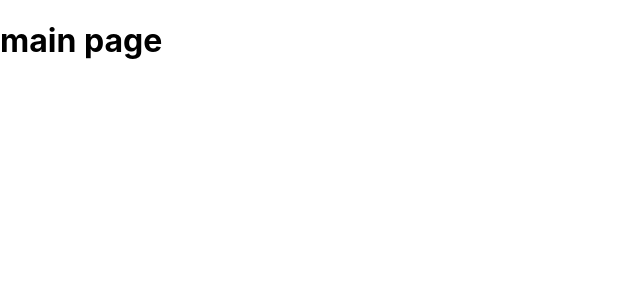
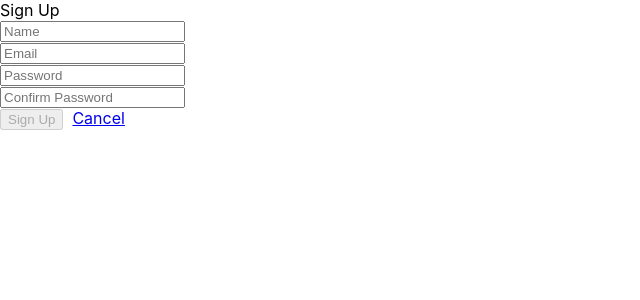
Before and after one commit to AJS3993/pizza-time, a React (Create React App) app: page /signup in a window 1280 px wide. Shown: the top 300 px of the page, without its empty margins (0-640 px from the left). Built offline with nearby package versions, Linux system fonts and the light colour scheme.

Commit message:
authentication done

```diff
--- a/src/components/NavBar/NavBar.jsx
+++ b/src/components/NavBar/NavBar.jsx
@@ -1,26 +1,29 @@
-import React from 'react';
-import { Link } from 'react-router-dom';
-import './NavBar.css';
+import React from "react";
+import { Link } from "react-router-dom";
+import "./NavBar.css";
 
-const NavBar = (props) => {
-  let nav = props.user ?
+const NavBar = props => {
+  let nav = props.user ? (
     <div>
-      <Link to='' className='NavBar-link' onClick={props.handleLogout}>LOG OUT</Link>
+      <Link to="" className="NavBar-link" onClick={props.handlelogout}>
+        LOG OUT
+      </Link>
       &nbsp;&nbsp;|&nbsp;&nbsp;&nbsp;
-      <span className='NavBar-welcome'>WELCOME, {props.user.name}</span>
+      <span className="NavBar-welcome">WELCOME, {props.user.name}</span>
     </div>
-    :
+  ) : (
     <div>
-      <Link to='/login' className='NavBar-link'>LOG IN</Link>
+      <Link to="/login" className="NavBar-link">
+        LOG IN
+      </Link>
       &nbsp;&nbsp;|&nbsp;&nbsp;
-      <Link to='/signup' className='NavBar-link'>SIGN UP</Link>
-    </div>;
-
-  return (
-    <div className='NavBar'>
-      {nav}
+      <Link to="/signup" className="NavBar-link">
+        SIGN UP
+      </Link>
     </div>
   );
+
+  return <div className="NavBar">{nav}</div>;
 };
 
 export default NavBar;
--- a/src/components/SignupForm/SignupForm.jsx
+++ b/src/components/SignupForm/SignupForm.jsx
@@ -0,0 +1,114 @@
+import React, { Component } from "react";
+import { Link } from "react-router-dom";
+import userService from "../../utils/userService";
+
+class SignupForm extends Component {
+  state = {
+    name: "",
+    email: "",
+    password: "",
+    passwordConf: ""
+  };
+
+  handleChange = e => {
+    this.props.updateMessage("");
+    this.setState({
+      // Using ES2015 Computed Property Names
+      [e.target.name]: e.target.value
+    });
+  };
+
+  handleSubmit = async e => {
+    e.preventDefault();
+    try {
+      await userService.signup(this.state);
+      // let <App> know a user has signedup
+      this.props.handleSignuporLogin();
+      // Successfully signed up - show GamePage
+      this.props.history.push("/");
+    } catch (err) {
+      // Invalid user data (probably duplicate email)
+      this.props.updateMessage(err.message);
+    }
+  };
+
+  isFormInvalid() {
+    return !(
+      this.state.name &&
+      this.state.email &&
+      this.state.password === this.state.passwordConf
+    );
+  }
+
+  render() {
+    return (
+      <div>
+        <header className="header-footer">Sign Up</header>
+        <form className="form-horizontal" onSubmit={this.handleSubmit}>
+          <div className="form-group">
+            <div className="col-sm-12">
+              <input
+                type="text"
+                className="form-control"
+                placeholder="Name"
+                value={this.state.name}
+                name="name"
+                onChange={this.handleChange}
+              />
+            </div>
+          </div>
+          <div className="form-group">
+            <div className="col-sm-12">
+              <input
+                type="email"
+                className="form-control"
+                placeholder="Email"
+                value={this.state.email}
+                name="email"
+                onChange={this.handleChange}
+              />
+            </div>
+          </div>
+          <div className="form-group">
+            <div className="col-sm-12">
+              <input
+                type="password"
+                className="form-control"
+                placeholder="Password"
+                value={this.state.password}
+                name="password"
+                onChange={this.handleChange}
+              />
+            </div>
+          </div>
+          <div className="form-group">
+            <div className="col-sm-12">
+              <input
+                type="password"
+                className="form-control"
+                placeholder="Confirm Password"
+                value={this.state.passwordConf}
+                name="passwordConf"
+                onChange={this.handleChange}
+              />
+            </div>
+          </div>
+          <div className="form-group">
+            <div className="col-sm-12 text-center">
+              <button
+                className="btn btn-default"
+                disabled={this.isFormInvalid()}
+              >
+                Sign Up
+              </button>
+              &nbsp;&nbsp;
+              <Link to="/">Cancel</Link>
+            </div>
+          </div>
+        </form>
+      </div>
+    );
+  }
+}
+
+export default SignupForm;
--- a/src/index.js
+++ b/src/index.js
@@ -1,10 +1,16 @@
-import React from 'react';
-import ReactDOM from 'react-dom';
-import './index.css';
-import App from './pages/App/App';
-import * as serviceWorker from './serviceWorker';
+import React from "react";
+import ReactDOM from "react-dom";
+import "./index.css";
+import App from "./pages/App/App";
+import * as serviceWorker from "./serviceWorker";
+import { BrowserRouter as Router, Route } from "react-router-dom";
 
-ReactDOM.render(<App />, document.getElementById('root'));
+ReactDOM.render(
+  <Router>
+    <Route component={App} />
+  </Router>,
+  document.getElementById("root")
+);
 
 // If you want your app to work offline and load faster, you can change
 // unregister() to register() below. Note this comes with some pitfalls.
--- a/src/pages/App/App.js
+++ b/src/pages/App/App.js
@@ -1,8 +1,65 @@
-import React from "react";
+import React, { Component } from "react";
+import { Route, Switch, Redirect } from "react-router-dom";
+import HomePage from "../HomePage/HomePage";
+import SignupPage from "../SignupPage/SignupPage";
+import LoginPage from "../LoginPage/LoginPage";
+import userService from "../../utils/userService";
+
 import "./App.css";
 
-function App() {
-  return <h1>main page</h1>;
+class App extends Component {
+  constructor() {
+    super();
+    this.state = {
+      user: userService.getUser()
+    };
+  }
+  handlelogout = () => {
+    userService.logout();
+    this.setState({ user: null });
+  };
+
+  handleSignuporLogin = () => {
+    this.setState({ user: userService.getUser() });
+  };
+  render() {
+    return (
+      <div>
+        <Switch>
+          <Route
+            exact
+            path="/"
+            render={() => (
+              <HomePage
+                user={this.state.user}
+                handlelogout={this.handlelogout}
+              />
+            )}
+          />
+          <Route
+            exact
+            path="/signup"
+            render={({ history }) => (
+              <SignupPage
+                history={history}
+                handleSignuporLogin={this.handleSignuporLogin}
+              />
+            )}
+          />
+          <Route
+            exact
+            path="/login"
+            render={({ history }) => (
+              <LoginPage
+                history={history}
+                handleSignuporLogin={this.handleSignuporLogin}
+              />
+            )}
+          />
+        </Switch>
+      </div>
+    );
+  }
 }
 
 export default App;
--- /dev/null
+++ b/src/pages/HomePage/HomePage.jsx
@@ -0,0 +1,14 @@
+import React from "react";
+import { Link } from "react-router-dom";
+import NavBar from "../../components/NavBar/NavBar";
+// import "./HomePage.css";
+
+const HomePage = props => {
+  return (
+    <div className="HomePage">
+      <NavBar user={props.user} handlelogout={props.handlelogout} />
+    </div>
+  );
+};
+
+export default HomePage;
--- a/src/pages/LoginPage/LoginPage.jsx
+++ b/src/pages/LoginPage/LoginPage.jsx
@@ -0,0 +1,74 @@
+import React, { Component } from "react";
+import { Link } from "react-router-dom";
+import "./LoginPage.css";
+import userService from "../../utils/userService";
+
+class LoginPage extends Component {
+  state = {
+    email: "",
+    pw: ""
+  };
+
+  handleChange = e => {
+    this.setState({
+      [e.target.name]: e.target.value
+    });
+  };
+
+  handleSubmit = async e => {
+    e.preventDefault();
+    try {
+      await userService.login(this.state);
+      // let <App> know a user has signedup
+      this.props.handleSignuporLogin();
+      // Successfully signed up - show GamePage
+      this.props.history.push("/");
+    } catch (err) {
+      // Invalid user data (probably duplicate email)
+      alert("Invalid Credentrails!");
+    }
+  };
+
+  render() {
+    return (
+      <div className="LoginPage">
+        <header className="header-footer">Log In</header>
+        <form className="form-horizontal" onSubmit={this.handleSubmit}>
+          <div className="form-group">
+            <div className="col-sm-12">
+              <input
+                type="email"
+                className="form-control"
+                placeholder="Email"
+                value={this.state.email}
+                name="email"
+                onChange={this.handleChange}
+              />
+            </div>
+          </div>
+          <div className="form-group">
+            <div className="col-sm-12">
+              <input
+                type="password"
+                className="form-control"
+                placeholder="Password"
+                value={this.state.pw}
+                name="pw"
+                onChange={this.handleChange}
+              />
+            </div>
+          </div>
+          <div className="form-group">
+            <div className="col-sm-12 text-center">
+              <button className="btn btn-default">Log In</button>
+              &nbsp;&nbsp;&nbsp;
+              <Link to="/">Cancel</Link>
+            </div>
+          </div>
+        </form>
+      </div>
+    );
+  }
+}
+
+export default LoginPage;
--- a/src/pages/SignupPage/SignupPage.jsx
+++ b/src/pages/SignupPage/SignupPage.jsx
@@ -0,0 +1,25 @@
+import React, { Component } from "react";
+import SignupForm from "../../components/SignupForm/SignupForm";
+import "./SignupPage.css";
+
+class SignupPage extends Component {
+  constructor(props) {
+    super(props);
+    this.state = { message: "" };
+  }
+
+  updateMessage = msg => {
+    this.setState({ message: msg });
+  };
+
+  render() {
+    return (
+      <div className="SignupPage">
+        <SignupForm {...this.props} updateMessage={this.updateMessage} />
+        <p>{this.state.message}</p>
+      </div>
+    );
+  }
+}
+
+export default SignupPage;
--- a/src/utils/tokenService.js
+++ b/src/utils/tokenService.js
@@ -0,0 +1,36 @@
+export default {
+    setToken,
+    getToken,
+    getUserFromToken,
+    removeToken
+  };
+
+  function removeToken() {
+    localStorage.removeItem("token");
+  }
+
+  function getUserFromToken() {
+    const token = getToken();
+    return token && JSON.parse(atob(token.split(".")[1])).user;
+  }
+
+  function getToken() {
+    let token = localStorage.getItem("token");
+    if (token) {
+      //check if the token has expired, remove it if it has
+      const payload = JSON.parse(atob(token.split(".")[1]));
+      if (payload.exp < Date.now() / 1000) {
+        localStorage.removeItem("token");
+        token = null;
+      }
+    }
+    return token;
+  }
+
+  function setToken(token) {
+    if (token) {
+      localStorage.setItem("token", token);
+    } else {
+      localStorage.removeItem("token");
+    }
+  }
--- a/src/utils/userService.js
+++ b/src/utils/userService.js
@@ -0,0 +1,45 @@
+import tokenService from "./tokenService";
+const BASE_URL = "/api/users/";
+
+function login(creds) {
+  return fetch(BASE_URL + "login", {
+    method: "POST",
+    headers: new Headers({ "Content-Type": "application/json" }),
+    body: JSON.stringify(creds)
+  })
+    .then(res => {
+      if (res.ok) return res.json();
+      throw new Error("Bad Credentials!");
+    })
+    .then(({ token }) => tokenService.setToken(token));
+}
+
+function logout() {
+  tokenService.removeToken();
+}
+
+function getUser() {
+  return tokenService.getUserFromToken();
+}
+
+function signup(user) {
+  return fetch(BASE_URL + "signup", {
+    method: "POST",
+    headers: new Headers({ "Content-Type": "application/json" }),
+    body: JSON.stringify(user)
+  })
+    .then(res => {
+      if (res.ok) return res.json();
+      throw new Error("Email already taken!");
+    })
+    .then(({ token }) => {
+      tokenService.setToken(token);
+    });
+}
+
+export default {
+  signup,
+  getUser,
+  logout,
+  login
+};
```
